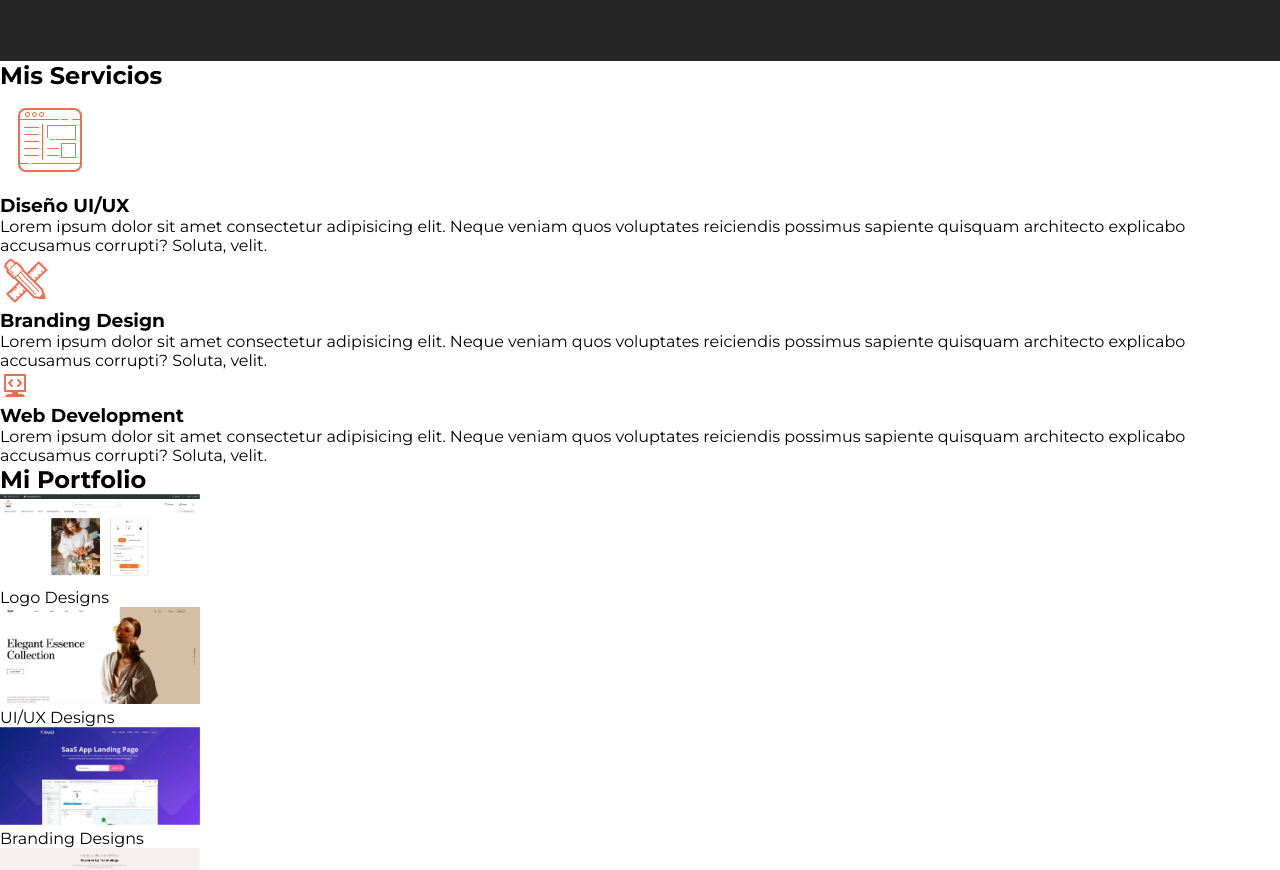
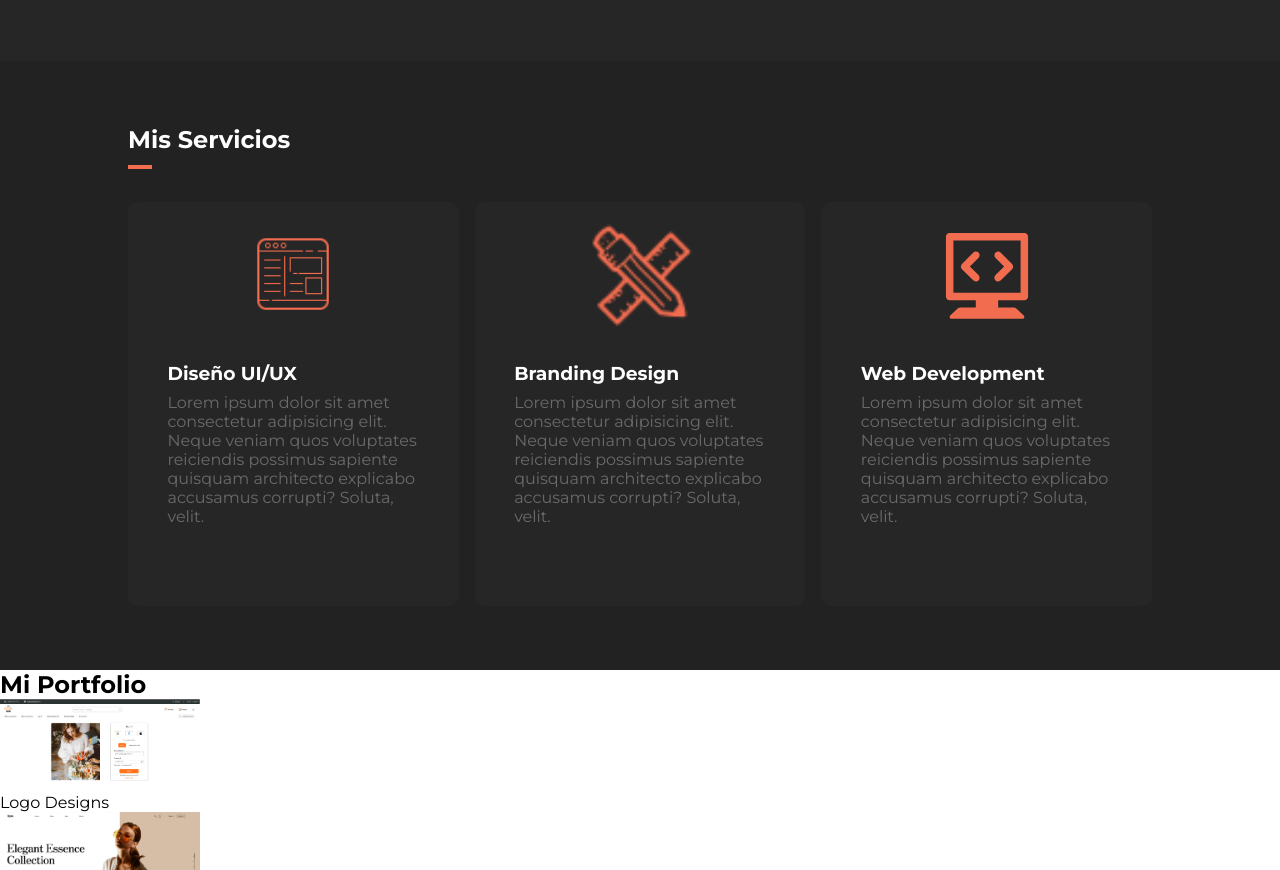
Before and after one commit to nachof948/Portfolio, a plain HTML site: page index.html in a window 1280 px wide. Shown: the part 1217-2087 px from the top of the page. Drawn offline with nearby package versions, Linux system fonts and the light colour scheme.

Commit message:
Avances en los estilos del portfolio

```diff
--- a/estilos.css
+++ b/estilos.css
@@ -238,3 +238,66 @@ nav a:hover::before{
     color: var(--color-naranja-claro);
 }
 /* FIN SOBRE MI */
+
+/* MIS SERVICIOS */
+.mis-servicios{
+    width: 100%;
+    background-color: var(--color-negro);
+    padding: 4rem 0rem;
+}
+.my-services{
+    margin: 0 auto;
+    width: 80%;
+}
+.my-services h2{
+    color: var(--color-blanco);
+    margin-bottom: 3rem;
+    position: relative;
+}
+.my-services h2::before{
+    content: "";
+    position: absolute;
+    width: 24px;
+    height: 4px;
+    background-color: var(--color-naranja-claro);
+    top: 2.5rem;
+}
+.servicios{
+    display: flex;
+    align-items: center;
+    gap: 1rem;
+}
+.servicio{
+    display: flex;
+    flex-direction: column;
+    align-items: center;
+    background-color: var(--color-gris-oscuro);
+    flex-basis: 33%;
+    border-radius: 10px;
+    gap: 2rem;
+    padding: 1rem 0.5rem 5rem;
+    transition: all 250ms;
+    cursor: pointer;
+}
+.servicio h3{
+    color: var(--color-blanco);
+}
+.servicio p{
+    color: var(--color-gris-claro);
+    margin-top: 0.5rem;
+}
+.servicio:hover{
+    background-color: var(--color-naranja-claro);
+}
+.servicio:hover img,
+.servicio:hover p{
+    color: var(--color-blanco);
+}
+.servicio img{
+    width: 7rem;
+    height: 7rem;
+}
+.servicios-textos{
+    width: 80%;
+}
+/* FIN MIS SERVICIOS */
--- a/index.html
+++ b/index.html
@@ -75,6 +75,8 @@
 
         <!-- MIS SERVICIOS -->
         <section class="mis-servicios">
+            <div class="my-services">
+
                 <h2>Mis Servicios</h2>
 
                 <div class="servicios">
@@ -99,6 +101,7 @@
                         <div class="servicios-textos">
                             <h3>Web Development</h3>
                             <p>Lorem ipsum dolor sit amet consectetur adipisicing elit. Neque veniam quos voluptates reiciendis possimus sapiente quisquam architecto explicabo accusamus corrupti? Soluta, velit.</p>
+                        </div>
                     </div>
                 </div>
         </div>
```
Lines whose indentation alone changed are shown as unchanged.
